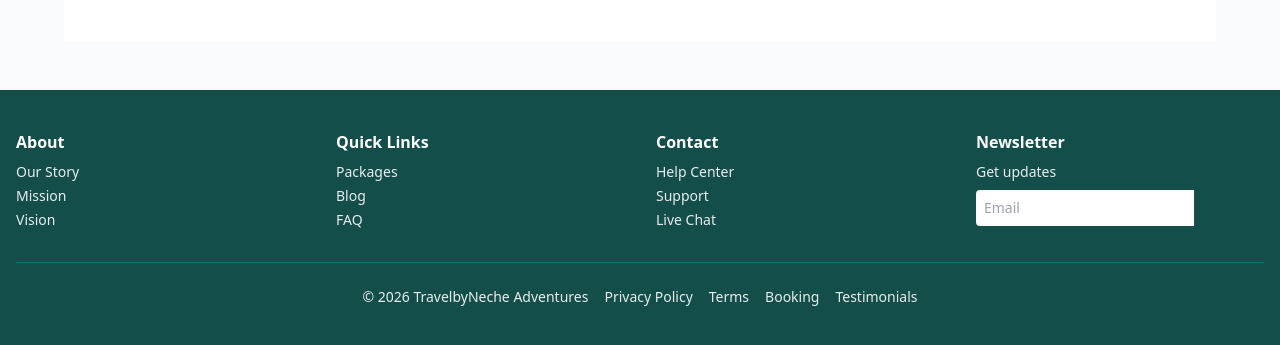
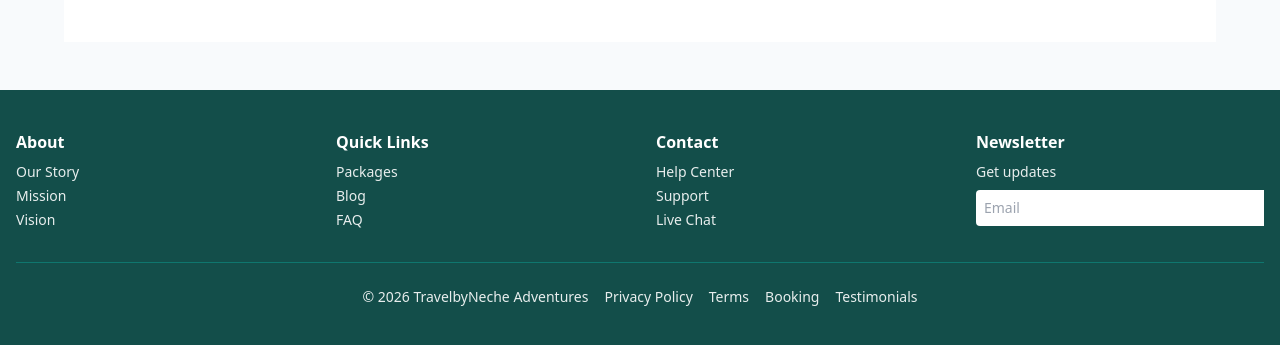
Before and after one commit to chinecheremjuliet74-max/travelbyneche-project, a website: page index.html in a window 1280 px wide. Shown: the part 4016-4361 px from the top of the page. Drawn offline with nearby package versions, Linux system fonts and the light colour scheme.

Commit message:
update blog.html

```diff
--- a/index.html
+++ b/index.html
@@ -257,7 +257,7 @@
       <div><h4 class="font-bold text-white">About</h4><ul class="mt-2 space-y-1 text-sm"><li>Our Story</li><li>Mission</li><li>Vision</li></ul></div>
       <div><h4 class="font-bold text-white">Quick Links</h4><ul class="mt-2 space-y-1 text-sm"><li>Packages</li><li>Blog</li><li>FAQ</li></ul></div>
       <div><h4 class="font-bold text-white">Contact</h4><ul class="mt-2 space-y-1 text-sm"><li>Help Center</li><li>Support</li><li>Live Chat</li></ul></div>
-      <div><h4 class="font-bold text-white">Newsletter</h4><p class="text-sm mt-2">Get updates</p><div class="flex mt-2"><input type="email" placeholder="Email" class="p-2 rounded-l text-sm flex-2"></div></div>
+      <div><h4 class="font-bold text-white">Newsletter</h4><p class="text-sm mt-2">Get updates</p><div class="flex mt-2"><input type="email" placeholder="Email" class="p-2 rounded-l text-sm flex-1"></div></div>
     </div>
     <div class="border-t border-teal-700 mt-8 pt-6 text-center text-sm flex flex-wrap justify-center gap-4"><span>© 2026 TravelbyNeche Adventures</span><span>Privacy Policy</span><span>Terms</span><span>Booking</span><span>Testimonials</span></div>
   </footer>
```
Also changed, not shown: blog.html (+2 -2 lines).
